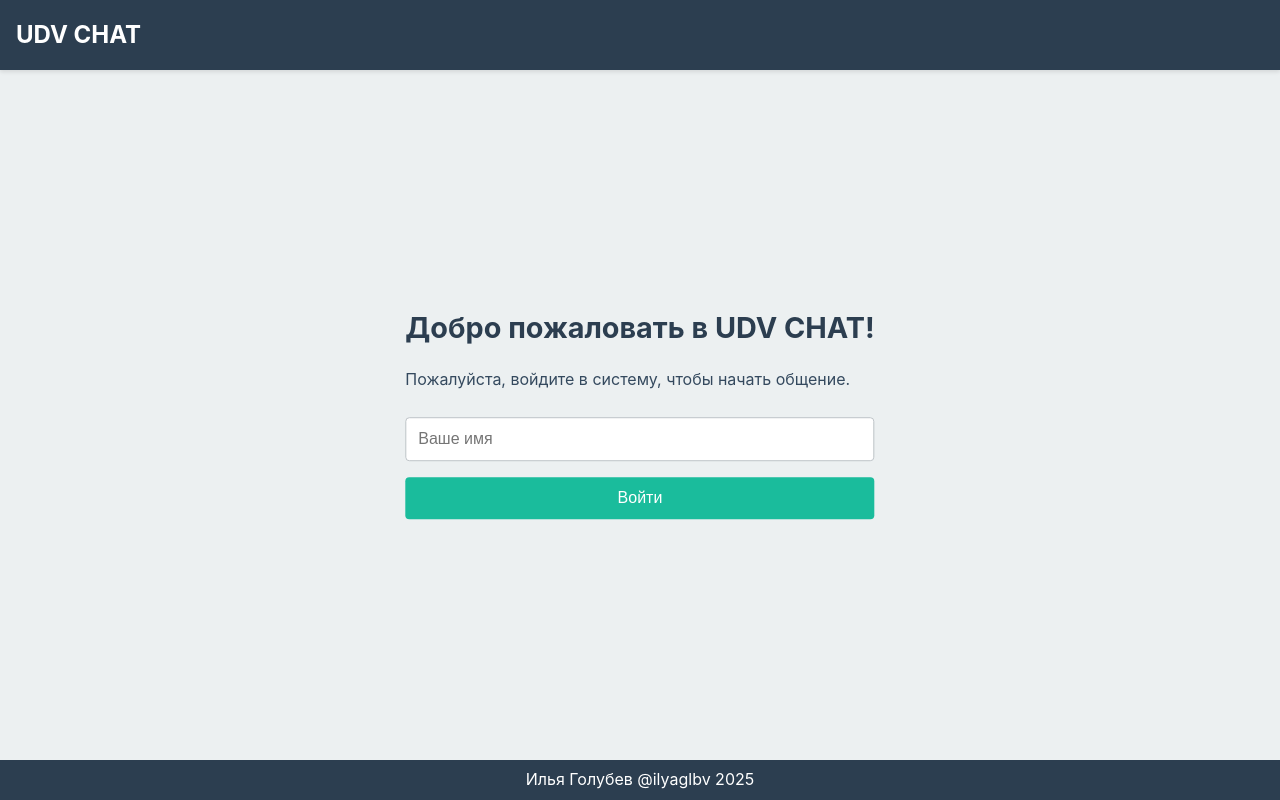
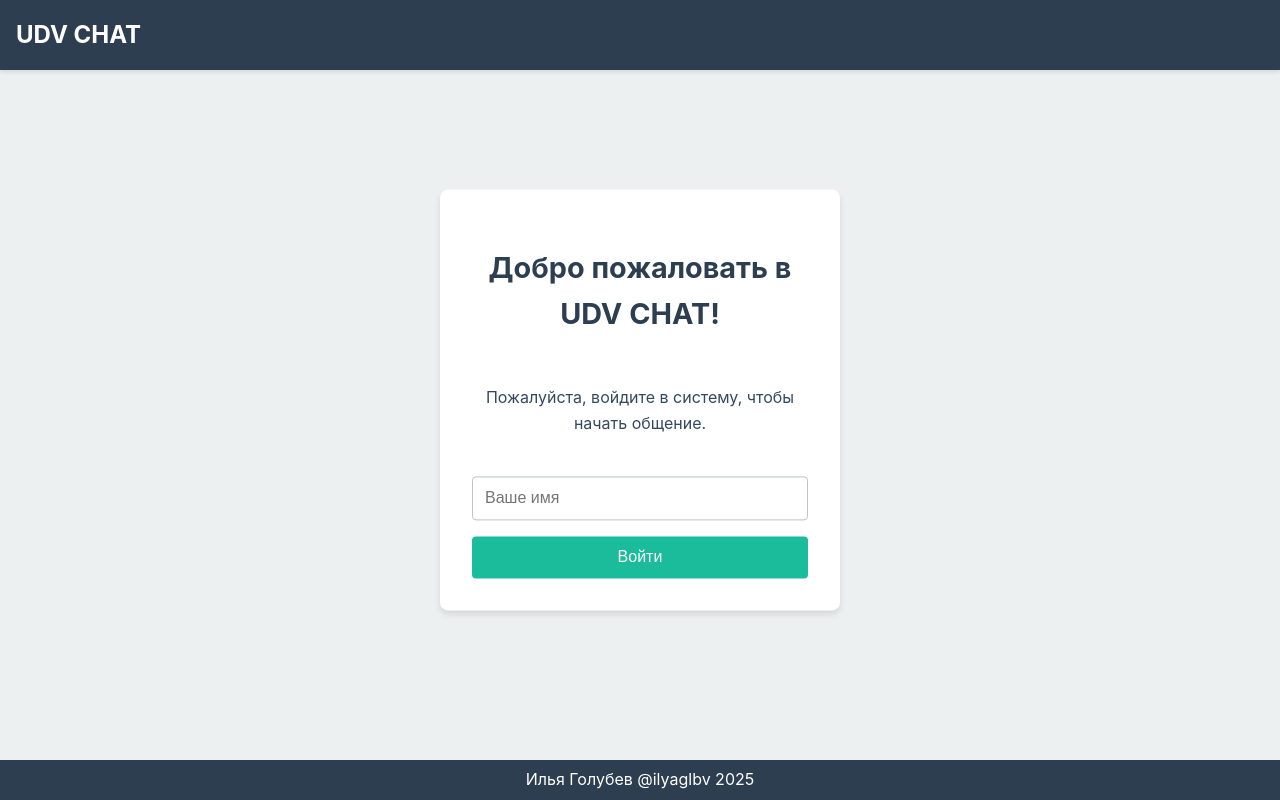
Before and after one commit to iglbv/UDV-chat-test, a React (Vite) app: page / in a window 1280 px wide. Built offline with nearby package versions, Linux system fonts and the light colour scheme.

Commit message:
fix commit error

```diff
--- a/src/App.css
+++ b/src/App.css
@@ -34,6 +34,17 @@ body {
   justify-content: center;
   align-items: center;
   padding: 1rem;
+  overflow: hidden;
+}
+
+.login-form {
+  background: white;
+  padding: 2rem;
+  border-radius: 8px;
+  box-shadow: 0 4px 6px rgba(0, 0, 0, 0.1);
+  max-width: 400px;
+  width: 100%;
+  text-align: center;
   overflow: hidden;
   display: flex;
   margin: auto;
```
